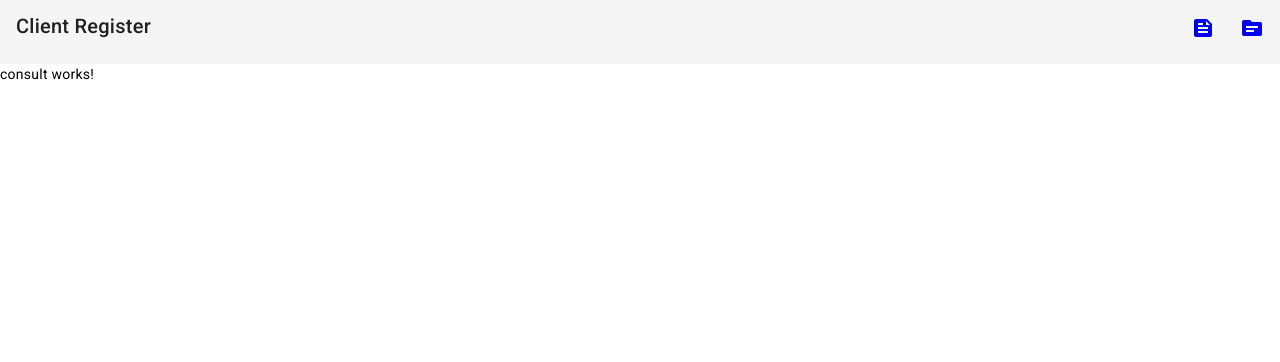
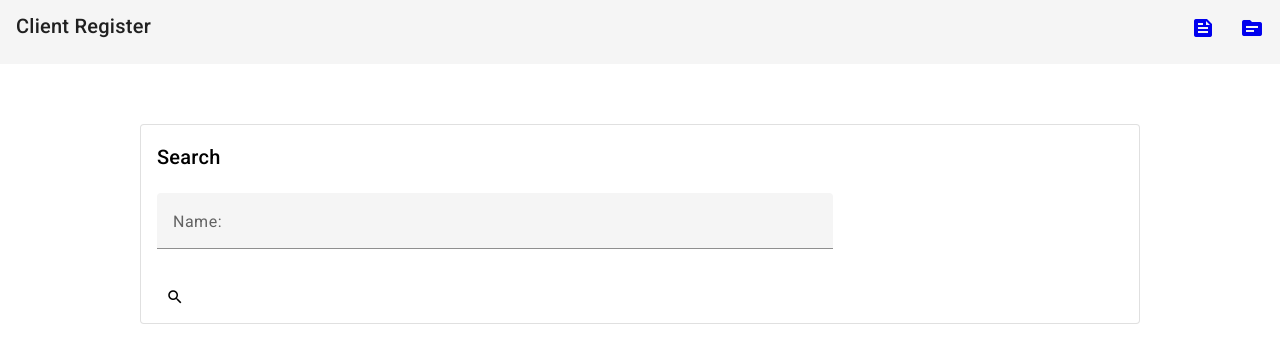
Before and after one commit to 1Kkayke/Crud-System, an Angular app: page /consult in a window 1280 px wide. Shown: the top 362 px of the page. Built offline with nearby package versions, Linux system fonts and the light colour scheme.

Commit message:
feat: :sparkles: front-end

```diff
--- a/src/app/consult/consult.component.html
+++ b/src/app/consult/consult.component.html
@@ -1 +1,26 @@
-<p>consult works!</p>
+<div fxLayout="row" fxLayoutAlign="center">
+    <div fxLayout="column" fxFlex="1000px">
+        <form class="mt-60" #buscaForm="ngForm">
+            <mat-card appearance="outlined">
+                <mat-card-header>
+                    <mat-card-title >Search</mat-card-title>
+                </mat-card-header>
+                <mat-card-content class="mt-20">
+                    <div fxLayout="row">
+                        <div fxLayout="column" fxFlex="70">
+                            <mat-form-field>
+                                <mat-label>Name:</mat-label>
+                                <input matInput placeholder="Enter name">
+                            </mat-form-field>
+                        </div>
+                    </div>
+                </mat-card-content>
+                <mat-card-actions>
+                    <button mat-flat-button color="secondary" type="submit">
+                        <mat-icon fontIcon="search"></mat-icon>
+                    </button>
+                </mat-card-actions>
+            </mat-card>
+        </form>
+    </div>
+</div>
```
Also changed, not shown: src/app/consult/consult.component.ts (+16 -1 lines).
